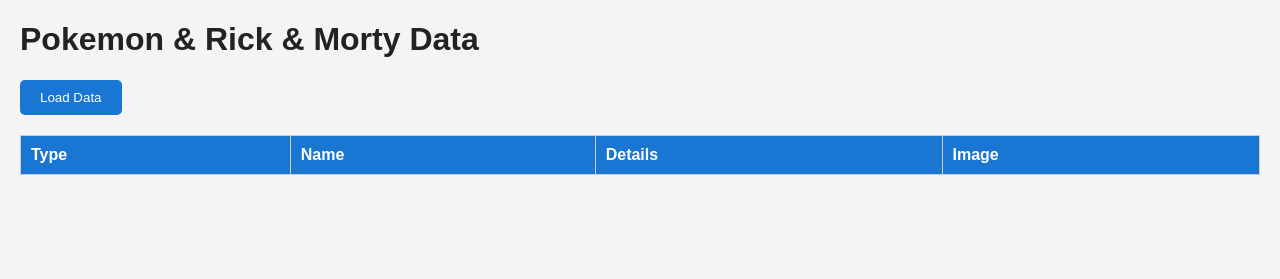
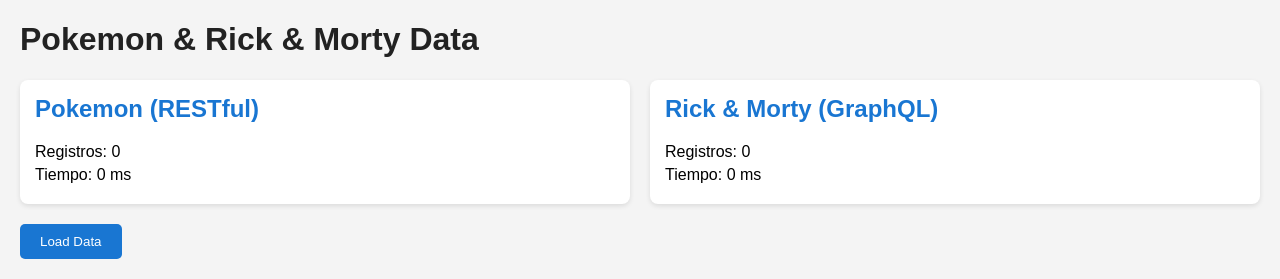
Before and after one commit to leninnx/Benchmark, a Flask app: page / in a window 1280 px wide. Shown: the top 279 px of the page. Run offline with Flask 3, Linux system fonts and the light colour scheme; lists and menus that the app fills with data are empty.

Commit message:
Update index.html

```diff
--- a/templates/index.html
+++ b/templates/index.html
@@ -7,6 +7,19 @@
         body { font-family: Arial, sans-serif; background: #f4f4f4; margin: 20px; }
         h1 { color: #222; }
         button { padding: 10px 20px; background: #1976d2; color: white; border: none; border-radius: 5px; cursor: pointer; }
+
+        /* Cuadros de información */
+        .info-container { display: flex; gap: 20px; margin-bottom: 20px; }
+        .info-box {
+            background: white;
+            padding: 15px;
+            border-radius: 8px;
+            box-shadow: 0 2px 5px rgba(0,0,0,0.1);
+            flex: 1;
+        }
+        .info-box h2 { margin-top: 0; color: #1976d2; }
+        .info-box p { margin: 5px 0; }
+
         table { width: 100%; border-collapse: collapse; margin-top: 20px; }
         th, td { border: 1px solid #ccc; padding: 10px; text-align: left; }
         th { background: #1976d2; color: white; }
@@ -16,6 +29,21 @@
 </head>
 <body>
     <h1>Pokemon & Rick & Morty Data</h1>
+
+    <!-- Cuadros de información -->
+    <div class="info-container">
+        <div class="info-box" id="pokemon-info">
+            <h2>Pokemon (RESTful)</h2>
+            <p>Registros: <span id="pokemon-count">0</span></p>
+            <p>Tiempo: <span id="pokemon-time">0 ms</span></p>
+        </div>
+        <div class="info-box" id="rick-info">
+            <h2>Rick & Morty (GraphQL)</h2>
+            <p>Registros: <span id="rick-count">0</span></p>
+            <p>Tiempo: <span id="rick-time">0 ms</span></p>
+        </div>
+    </div>
+
     <button onClick="loadData()">Load Data</button>
     <table id="data-table">
         <thead>
@@ -35,20 +63,27 @@
             tbody.innerHTML = '<tr><td colspan="4">Loading...</td></tr>';
 
             try {
+                const startTime = performance.now(); // tiempo total
                 const response = await fetch('/data');
                 const data = await response.json();
+                const endTime = performance.now();
                 tbody.innerHTML = '';
 
+                // Contadores para cada tipo
+                let pokemonCount = 0;
+                let rickCount = 0;
+
                 data.forEach(item => {
-                    let row = '';
-                    if (item.error) {
-                        row = `
+                    if (!item.error) {
+                        if (item.type === "Pokemon") pokemonCount++;
+                        if (item.type === "Rick & Morty") rickCount++;
+                    }
+
+                    const row = item.error ? `
                         <tr>
                             <td colspan="4" class="error">Error cargando ${item.type}: ${item.error}</td>
                         </tr>
-                        `;
-                    } else {
-                        row = `
+                    ` : `
                         <tr>
                             <td>${item.type}</td>
                             <td>${item.name}</td>
@@ -56,9 +91,17 @@
                             <td>${item.image ? `<img src="${item.image}" alt="${item.name}">` : 'No image'}</td>
                         </tr>
                     `;
-                    }
                     tbody.innerHTML += row;
                 });
+
+                // Actualizar cuadros de información
+                document.getElementById('pokemon-count').textContent = pokemonCount;
+                document.getElementById('rick-count').textContent = rickCount;
+
+                // Por ahora tiempo total de carga
+                const totalTime = Math.round(endTime - startTime);
+                document.getElementById('pokemon-time').textContent = `${totalTime} ms`;
+                document.getElementById('rick-time').textContent = `${totalTime} ms`;
 
             } catch (e) {
                 tbody.innerHTML = `
```
Lines whose indentation alone changed are shown as unchanged.
